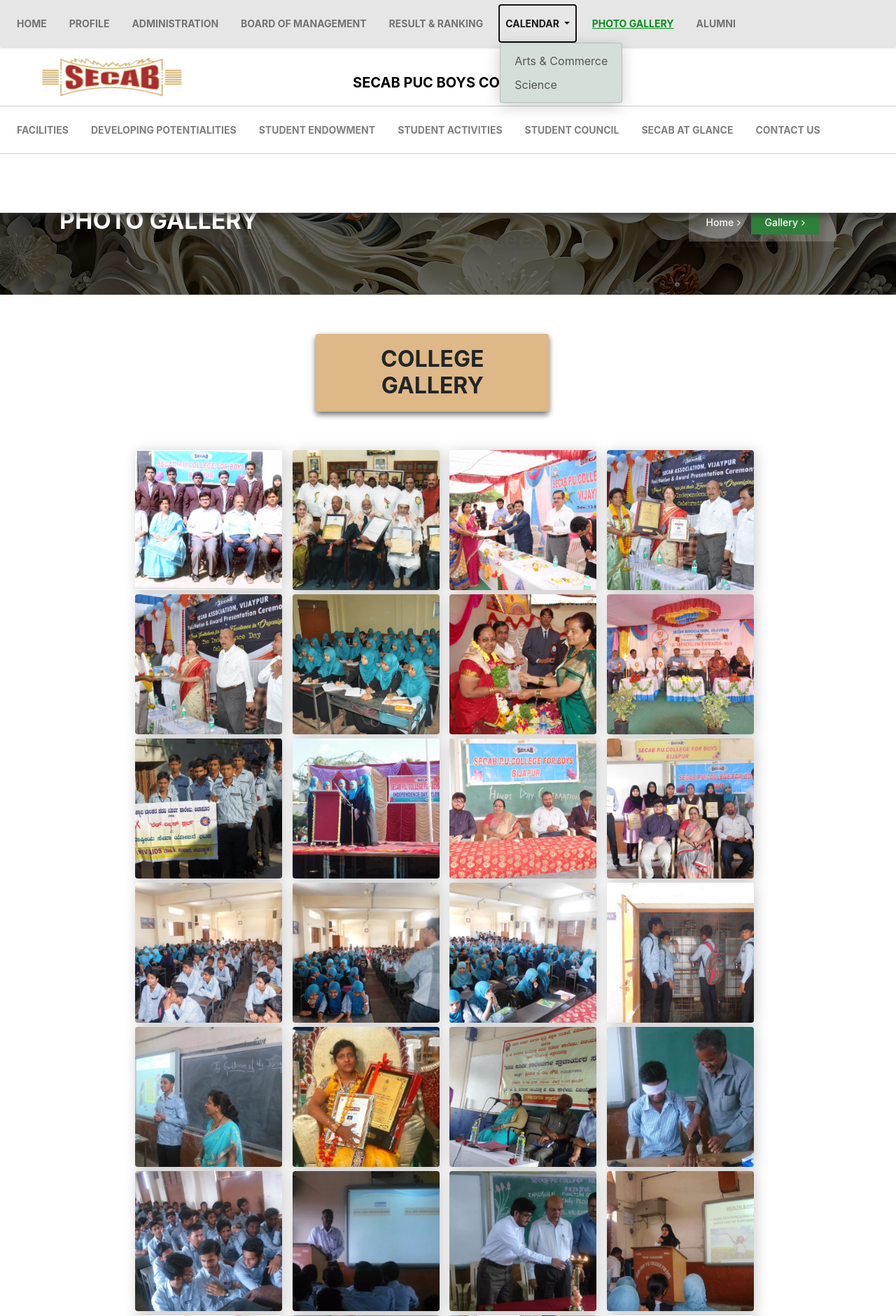
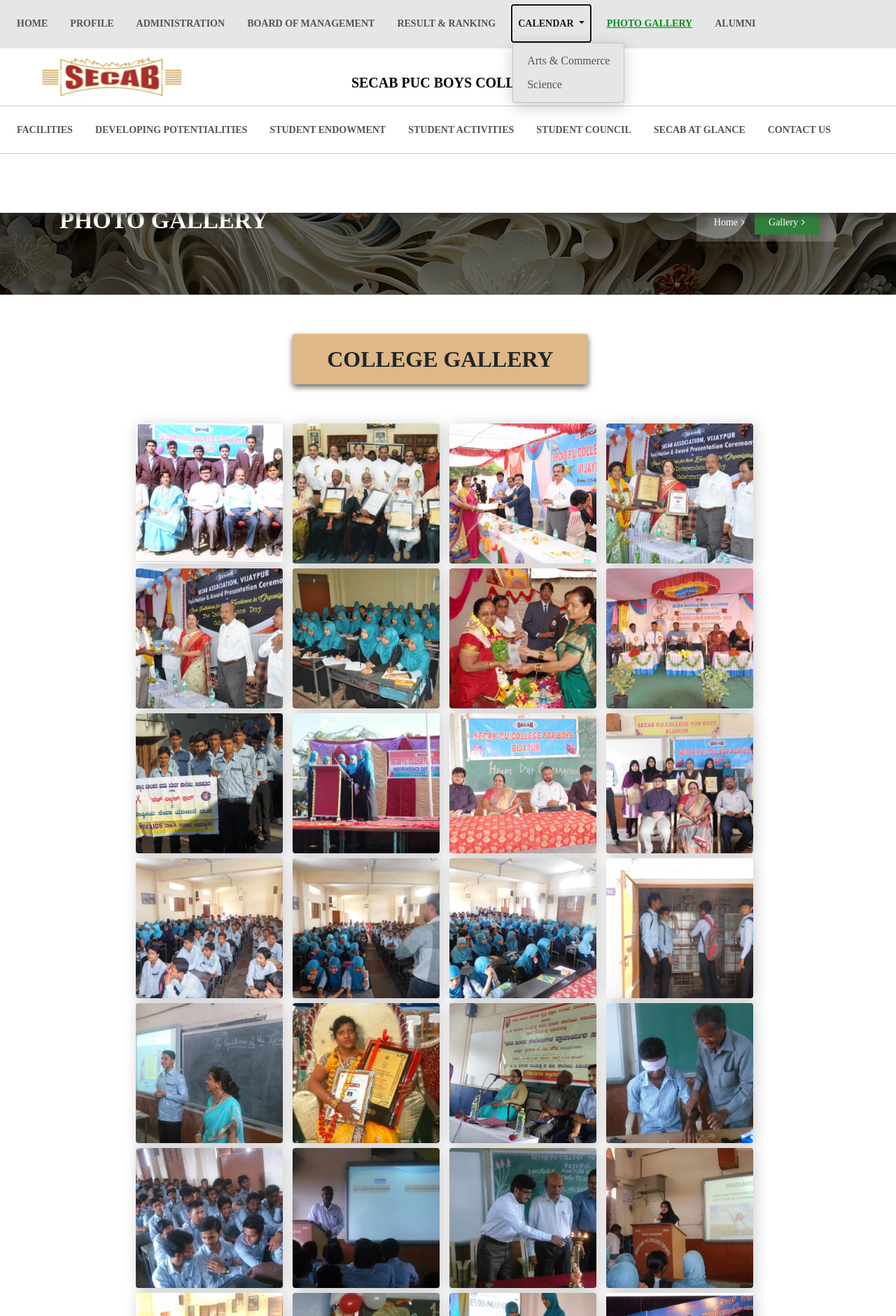
Before and after one commit to LubnaAjanal/pucb.secab.org, a PHP site: page /pages/photo_gallery.php in a window 1280 px wide, after a click on "CALENDAR". Shown: the top 1880 px of the page at 70% size. Run offline with PHP 8.4, Linux system fonts and the light colour scheme; some libraries are stand-ins or nearby versions.

Commit message:
changed some styling

```diff
--- a/css/style.css
+++ b/css/style.css
@@ -1,11 +1,11 @@
+body{
+	font-family: 'Times New Roman';
+
+}
+
 /*===============================
 	Events & Awards CSS
 =================================*/
-.margarine-regular {
-	font-family: "Margarine", sans-serif;
-	font-weight: 400;
-	font-style: normal;
-}
 
 #events,
 .news-events {
@@ -141,6 +141,10 @@
 	margin-right: 16px;
 }
 
+.header .navbar-nav .nav-item a{
+	color: rgb(83, 83, 83);
+}
+
 
 .header .nav-item:last-child {
 	margin-right: 0;
@@ -149,7 +153,7 @@
 .header .nav-link {
 	/* font-family: 'Times New Roman', Times, serif; */
 	text-decoration: none;
-	color: #302f30;
+	color: black;
 	font-weight: bold;
 	font-size: 14px;
 	text-transform: uppercase;
@@ -164,13 +168,13 @@
 }
 
 .header .dropdown-menu {
-	background: rgb(212, 223, 218);
+	background: #e6e6e6;
 	box-shadow: 0px 5px 22px rgba(0, 0, 0, 0.2);
 }
 
 .header .dropdown-item {
-	color: #555;
-	background: rgb(212, 223, 218);;
+	color: black;
+	background: #e6e6e6;
 	text-transform: capitalize;
 	padding: 5px 20px;
 	font-weight: 400;
@@ -181,14 +185,15 @@
     text-decoration: underline;
 }
 
-.header .dropdown-item:hover,
+.header .dropdown .dropdown-item:hover,
 .header .dropdown-item.active {
     color: #068f1d;
     text-decoration: underline;
 }
 
-.header .dropdown-item.active {
-    background-color: #fff;
+.header .dropdown .dropdown-item.active {
+	color: #068f1d;
+    background-color: #e6e6e6;
 }
 
 /* Active Link Styling */
--- a/header1.php
+++ b/header1.php
@@ -9,7 +9,6 @@
     <title>SECAB &minus; PUC BOYS COLLEGE</title>
 
     <!-- Web Font -->
-    <link href="https://fonts.googleapis.com/css?family=Roboto:300,400,500,700,900" rel="stylesheet">
 
     <!-- Bootstrap CSS -->
     <link rel="stylesheet" href="../css/bootstrap.min.css">
--- a/indexPages/event_award.php
+++ b/indexPages/event_award.php
@@ -62,7 +62,7 @@
 
     <div class="news-events">
         <div class="event-list">
-            <div class="event-heading">Awards</div>
+            <div class="event-heading">News & Events</div>
             <marquee direction="down" ONMOUSEOVER="this.stop();" ONMOUSEOUT="this.start();" scrollamount="2" width="100%" height="400px" loop="true">
                 <div class="event-item">
                     <i class="bi bi-award-fill"></i>
--- a/pages/photo_gallery.php
+++ b/pages/photo_gallery.php
@@ -7,9 +7,9 @@
 		text-align: center;
 		font-weight: bold;
 		background-color: burlywood;
-		width: 30%;
+		width: 38%;
 		padding: 17px;
-		margin: 5% 0 5% 33%;
+		margin: 5% 0 5% 30%;
 		border-radius: 4px;
 		box-shadow: 0 4px 8px rgba(0, 0, 0, 0.6);
 
```
